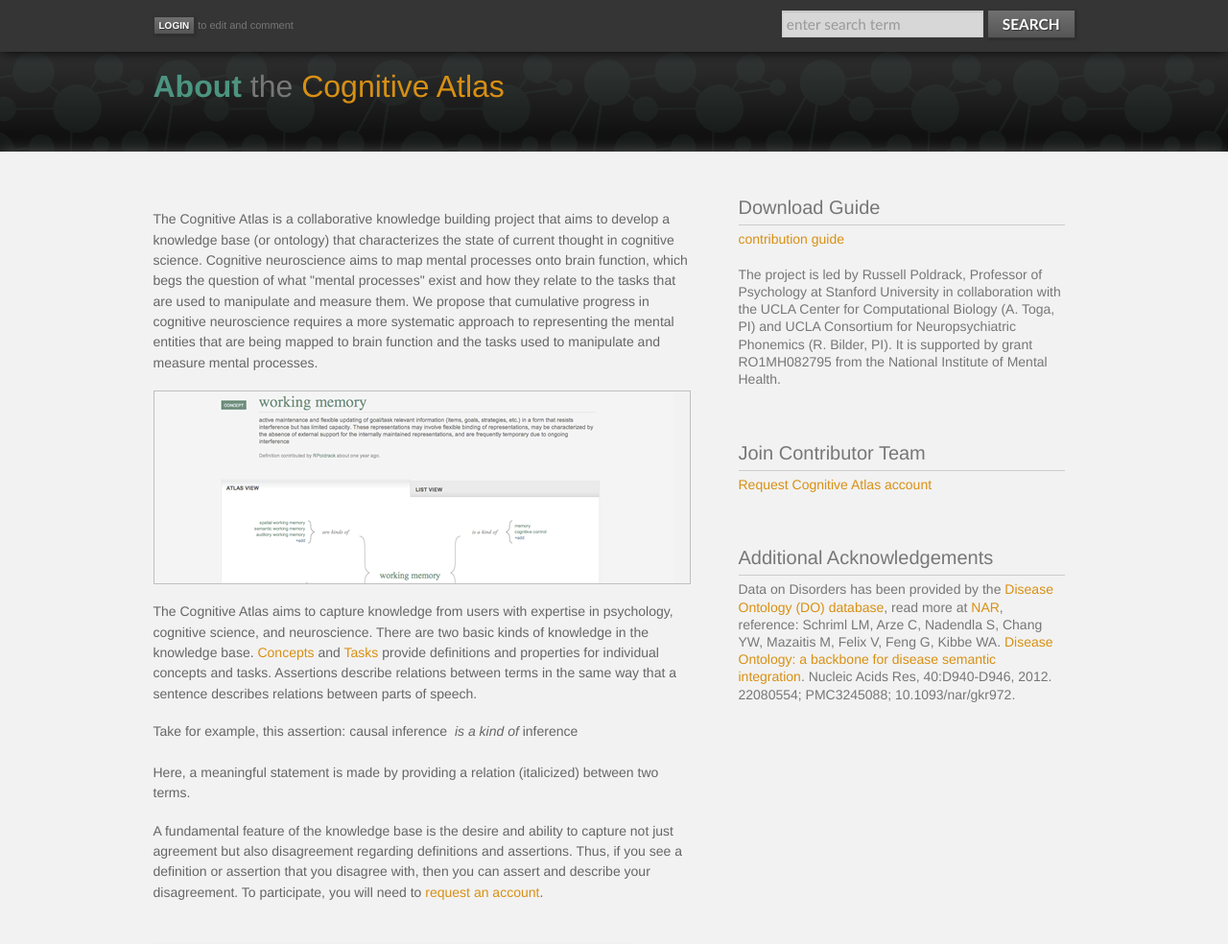
After one commit to vsoch/cogat-docker, a Django app: template cognitive/apps/main/templates/main/about.html in a window 1280 px wide. The commit adds this page. Shown: the top 984 px of the page at 96% size. Run offline with Django 3.2, Linux system fonts and the light colour scheme; the template is opened without the code that fills it, so the values that code supplies are empty; some libraries are stand-ins or nearby versions.

Commit message:
adding about page to close #24

```diff
--- /dev/null
+++ b/cognitive/apps/main/templates/main/about.html
@@ -0,0 +1,64 @@
+{% extends "main/base.html" %}
+{% block head %}
+{% endblock %}
+{% load staticfiles %}
+
+{% block branding %}
+<div class="container">
+       <h1 class="CATitle"><strong class="concept">About</strong> the <strong><a href="{% url 'index' %}">Cognitive Atlas</a> </strong></h1>
+</div>
+{% block navigation %}
+{% endblock %}
+
+{% endblock %}
+
+{% block content %}
+
+        <!--Description and Tutorial-->
+        <div class="doublecol" style="margin-top:30px">
+            <span class="tblock">The Cognitive Atlas is a collaborative knowledge building project that aims to develop a knowledge base (or ontology) that characterizes the state of current thought in cognitive science. Cognitive neuroscience aims to map mental processes onto brain function, which begs the question of what "mental processes" exist and how they relate to the tasks that are used to manipulate and measure them. We propose that cumulative progress in cognitive neuroscience requires a more systematic approach to representing the mental entities that are being mapped to brain function and the tasks used to manipulate and measure mental processes.</span><br/><br/>
+            <div class="ss_con" style="height:200px;border:1px solid silver">
+                <img src="{% static 'img/screenshot-concept.png' %}" height="200">
+            </div><br/>
+            <span class="tblock">The Cognitive Atlas aims to capture knowledge from users with expertise in psychology, cognitive science, and neuroscience. There are two basic kinds of knowledge in the knowledge base. <a href="{% url 'all_concepts' %}">Concepts</a> and <a href="{% url 'all_tasks' %}">Tasks</a> provide definitions and properties for individual concepts and tasks. Assertions describe relations between terms in the same way that a sentence describes relations between parts of speech.</span><br/><br/>
+            <span class="tblock">Take for example, this assertion: <span class="CATerm concept">causal inference </span>&nbsp;<span class="CATerm relation"><i>is a kind of</i></span>
+            <span class="CATerm concept"> inference</span><br/><br/>Here, a meaningful statement is made by providing a relation (italicized) between two terms.</span><br/><br/>
+            <span class="tblock">A fundamental feature of the knowledge base is the desire and ability to capture not just agreement but also disagreement regarding definitions and assertions. Thus, if you see a definition or assertion that you disagree with, then you can assert and describe your disagreement. To participate, you will need to <a href="#">request an account</a>.</span><br/><br/><br />
+             <iframe src="http://player.vimeo.com/video/70527995" width="500" height="375" frameborder="0" webkitAllowFullScreen mozallowfullscreen allowFullScreen></iframe>
+             <p><a href="http://vimeo.com/70527995">Cognitive Atlas Walkthrough</a>.</p>
+        </div>
+
+        <!--Documents and References-->
+        <div style="width:340px;float:left;margin-left:30px;margin-top:15px;">
+            <div class="but_con_yellow">
+                <a href="{% static 'doc/Welcome_to_the_Cognitive_Atlas.pdf' %}">
+                <h3>Download Guide</h3>contribution guide</a>
+            </div><br/>
+            <p class="about">The project is led by Russell Poldrack, Professor of Psychology at Stanford University in collaboration with the UCLA Center for Computational Biology (A. Toga, PI) and UCLA Consortium for Neuropsychiatric Phonemics (R. Bilder, PI). It is supported by grant RO1MH082795 from the National Institute of Mental Health.</p><br/><br/><br/>
+           <div class="but_con_green"><a href="#"><h3>Join Contributor Team</h3>Request Cognitive Atlas account</a></div><br/><br/><br/>
+           <div class="but_con_yellow"><h3>Additional Acknowledgements</h3>
+               <p class="about">Data on Disorders has been provided by the <a href="http://disease-ontology.org/" target="_blank">Disease Ontology (DO) database</a>,
+read more at <a href="http://www.ncbi.nlm.nih.gov/pmc/articles/PMC3245088/" target="_blank">NAR</a>, reference: Schriml LM, Arze C, Nadendla S, Chang YW,
+Mazaitis M, Felix V, Feng G, Kibbe WA. <a href="http://www.ncbi.nlm.nih.gov/pubmed/22080554" target="_blank">Disease Ontology: a backbone for
+disease semantic integration</a>. Nucleic Acids Res, 40:D940-D946, 2012. 22080554; PMC3245088; 10.1093/nar/gkr972.</p>
+           </div><br/><br/>
+        </div>
+
+        <div class="clear_all"></div><br><br>
+
+        <!--Citations-->
+        <p class="about-chunk"><b>Published Research</b></p>
+        <p class="about-chunk">Poldrack RA, Kittur A, Kalar D, Miller E, Seppa C, Gil Y, Parker DS, Sabb FW and Bilder RM (2011). The Cognitive Atlas: Towards a knowledge foundation for cognitive neuroscience. <i>Front. Neuroinform.</i> <b>5</b>:17. <a href="http://www.frontiersin.org/neuroinformatics/10.3389/fninf.2011.00017/abstract" target="_blank">doi: 10.3389/fninf.2011.00017</a></p>
+        <p class="about-chunk">Bilder, R. M., Sabb, F. W., Parker, D. S., Kalar, D., Chu, W. W., Fox, J., Freimer, N. B., &
+Poldrack, R. A. (2009). Cognitive ontologies for neuropsychiatric phenomics research. <i>Cogn
+Neuropsychiatry</i>, 14 (4-5), 419-50. [ <a href="http://www.ncbi.nlm.nih.gov/pubmed/19634038" target="_blank">link</a> ]</p>
+        <p class="about-chunk">Kittur, A., & Kraut, R. E. (2008). Harnessing the wisdom of crowds in wikipedia: Quality through
+coordination. In CSCW 2008: <i>Proceedings of the ACM Conference on Computer-Supported
+Cooperative Work.</i>. New York: ACM Press. [ <a href="http://citeseerx.ist.psu.edu/viewdoc/summary?doi=10.1.1.141.6311" target="_blank">link</a> ]</p>
+        <p class="about-chunk">Miller, E., Seppa, C., Kittur, A., Sabb, F., & Poldrack, R. A. (2010). The cognitive atlas: Employing
+interaction design processes to facilitate collaborative ontology creation. Available from <i>Nature
+Precedings</i> <a href="http://dx.doi.org/10.1038/npre.2010.4532.1" target="_blank">http://dx.doi.org/10.1038/npre.2010.4532.1.</a></p><br /><br /><br /><br /><br /><br/>
+
+{% endblock %}
+{% block scripts %}
+{% endblock %}
--- a/cognitive/apps/main/templates/main/base.html
+++ b/cognitive/apps/main/templates/main/base.html
@@ -84,19 +84,19 @@
                <a href="/" class="embiggen">cognitive<span id="logo-last">atlas</span><span id="address" class="small quiet pull-right"> NIMH Grant RO1MH082795, Russell Poldrack, PI.</span></a>
            </li>
            <li class="navlink concept">
-               <a href="/concepts" class="btn"><strong>Concepts</strong></a>
+               <a href="{% url 'all_concepts' %}" class="btn"><strong>Concepts</strong></a>
            </li>
            <li class="navlink task">
-               <a href="/tasks" class="btn"><strong>Tasks</strong></a>
+               <a href="{% url 'all_tasks' %}" class="btn"><strong>Tasks</strong></a>
            </li>
            <li class="navlink diso">
-               <a href="/disorders" class="btn"><strong>Disorders</strong></a>
+               <a href="{% url 'all_disorders' %}" class="btn"><strong>Disorders</strong></a>
            </li>
            <li class="navlink coll">
-               <a href="/contrasts" class="btn"><strong>Contrasts</strong></a>
+               <a href="{% url 'all_theories' %}" class="btn"><strong>Theories</strong></a>
            </li>
            <li class="navlink about">
-               <a href="/about" class="btn quiet"><strong>About</strong></a>
+               <a href="{% url 'about' %}" class="btn quiet"><strong>About</strong></a>
            </li>
            <li class="navlink blog">
                <a href="http://blog.cognitiveatlas.org/" class="btn quiet" target="_blank"><strong>Blog</strong></a>
--- a/cognitive/apps/main/urls.py
+++ b/cognitive/apps/main/urls.py
@@ -3,5 +3,6 @@ from . import views
 
 urlpatterns = [
     url(r'^$', views.index, name="index"),
-    url(r'^api$', views.api, name="api")
+    url(r'^api$', views.api, name="api"),
+    url(r'^about$', views.about, name="about")
 ]
--- a/cognitive/apps/main/views.py
+++ b/cognitive/apps/main/views.py
@@ -42,6 +42,10 @@ def index(request):
     return render(request,'main/index.html',context)
 
 
+def about(request):
+    context = base(request)
+    return render(request,'main/about.html',context)
+
 def api(request):
     context = base(request)
     context["domain"] = DOMAIN
```
Also changed, not shown: cognitive/apps/atlas/templates/atlas/middle_navigation.html (+5 -5 lines), cognitive/apps/atlas/static/img/screenshot-concept.png (added), 1 other file.
